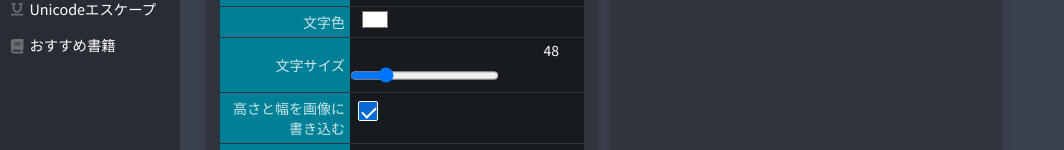
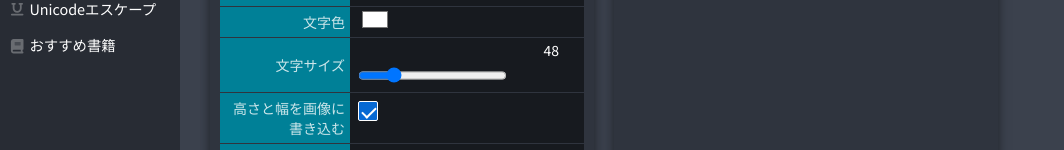
Before and after one commit to jesusisao/testaro, a Next.js app: page /image-generator in a window 1280 px wide. Shown: the part 330-480 px from the top of the page, without its empty margins (0-1064 px from the left). Built offline with nearby package versions, Linux system fonts and the light colour scheme.

Commit message:
スタイル微修正

```diff
--- a/src/pages/image-generator/index.tsx
+++ b/src/pages/image-generator/index.tsx
@@ -373,6 +373,9 @@ const ImageGenerator: NextPage = () => {
                   max="300"
                   disabled={downloading}
                   onChange={(e): void => setFontSize(parseInt(e.target.value))}
+                  style={{
+                    marginLeft: "8px",
+                  }}
                 ></input>
               </ParamBox>
             )}
```
